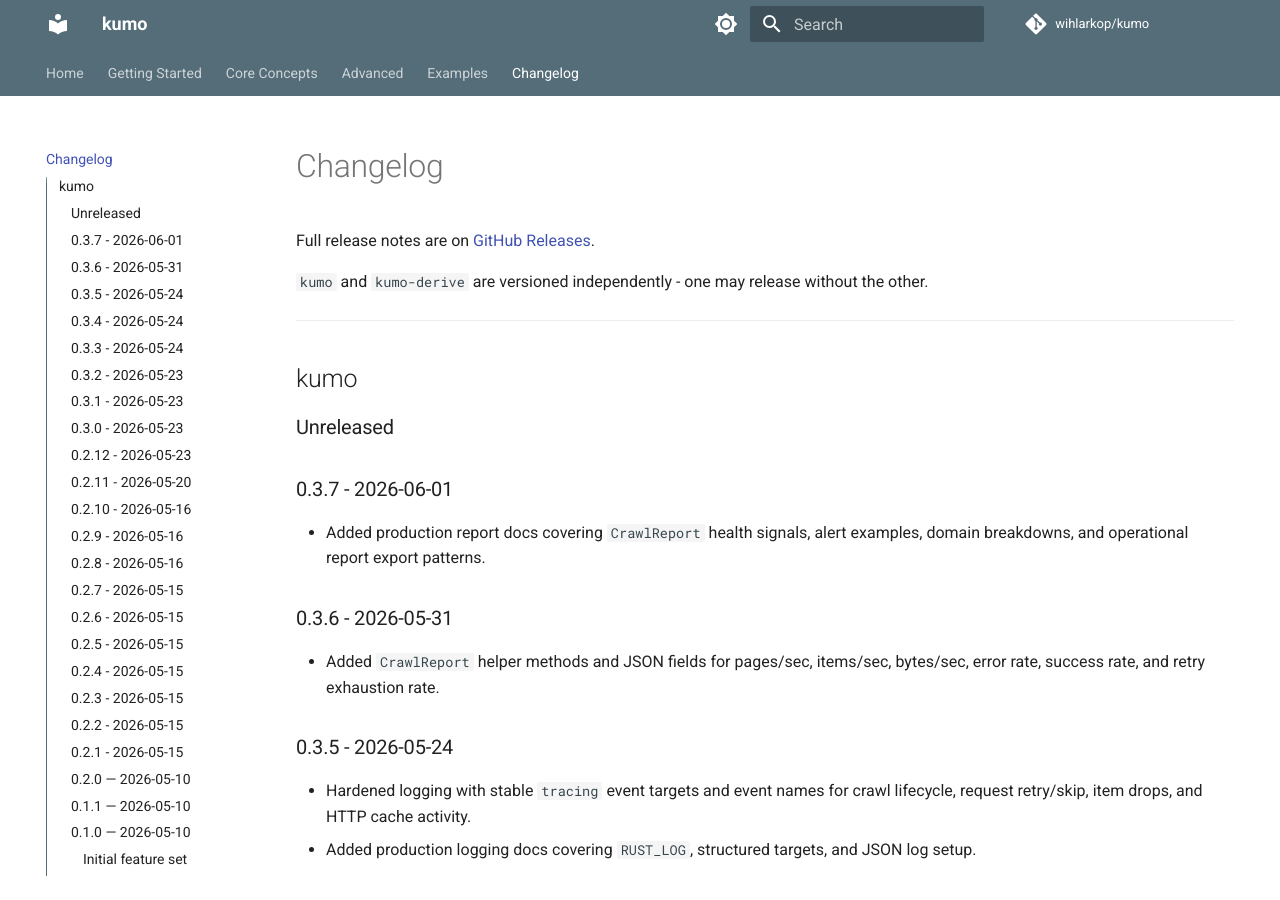
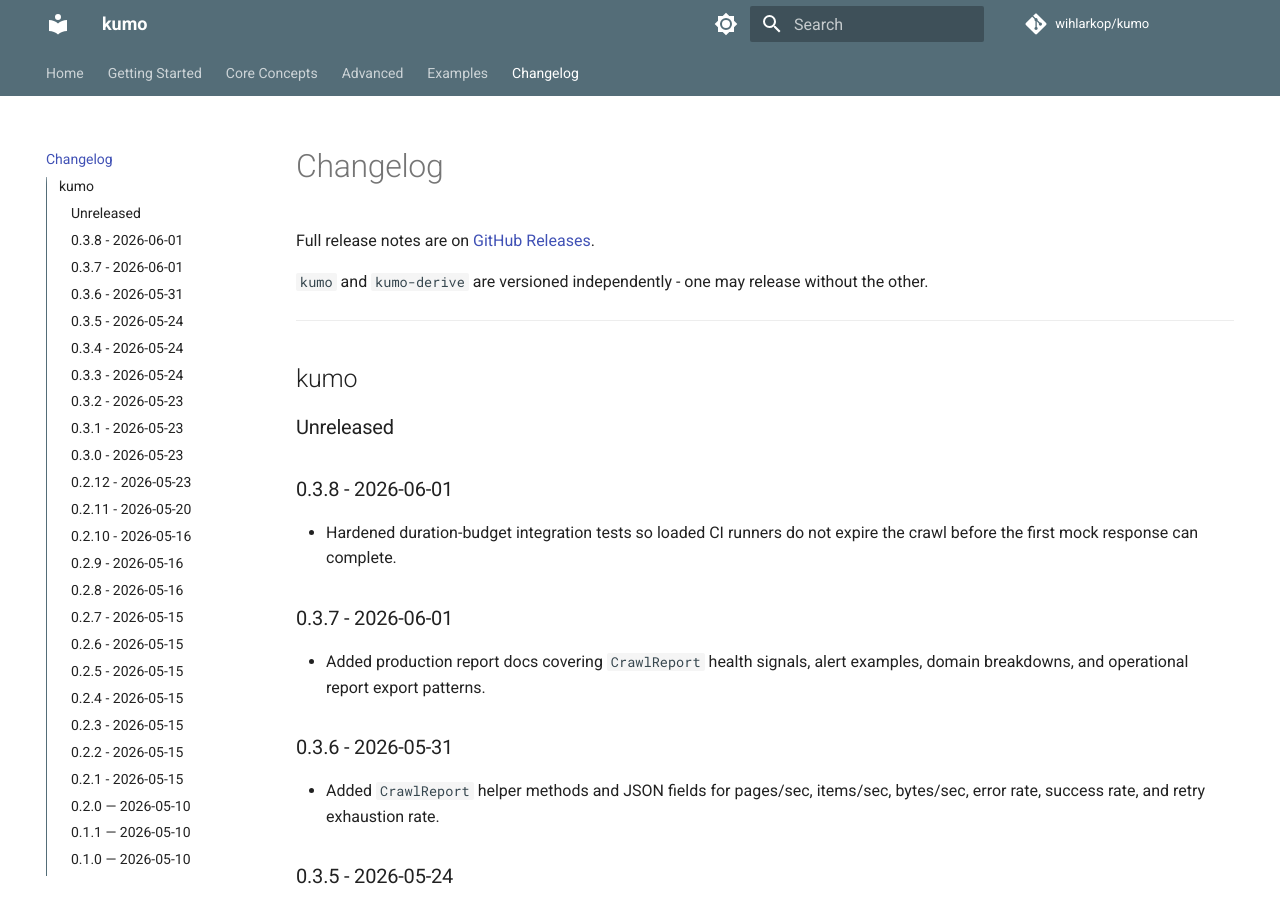
Before and after one commit to wihlarkop/kumo, an MkDocs documentation site: the page built from docs/src/changelog.md, in a window 1280 px wide and 900 px high. Built offline with MkDocs 1.6.1 and Material for MkDocs 9.7.7, drawn with Linux system fonts in a browser that asks for light colours; comment, search, counter and statistics services are not loaded.

Commit message:
test: harden duration budget timing (#39)

```diff
--- a/Cargo.toml
+++ b/Cargo.toml
@@ -4,7 +4,7 @@
 
 [package]
 name = "kumo"
-version = "0.3.7"
+version = "0.3.8"
 edition = "2024"
 rust-version = "1.88"
 authors = ["wihlarkop"]
--- a/docs/src/changelog.md
+++ b/docs/src/changelog.md
@@ -13,6 +13,11 @@
 ## kumo
 
 ### Unreleased
+
+### 0.3.8 - 2026-06-01
+
+- Hardened duration-budget integration tests so loaded CI runners do not expire
+  the crawl before the first mock response can complete.
 
 ### 0.3.7 - 2026-06-01
 
```
Also changed, not shown: 2 other files.
